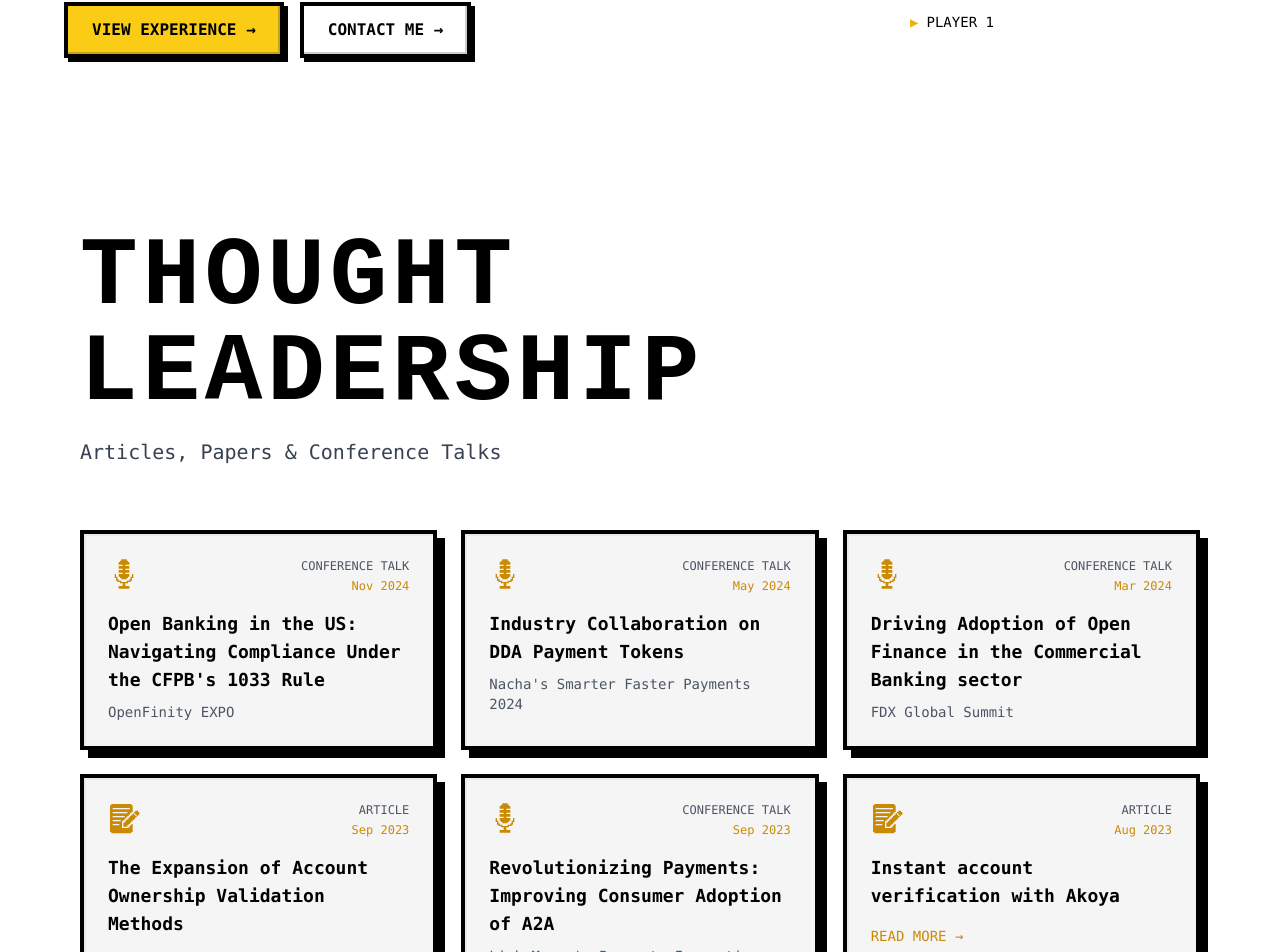
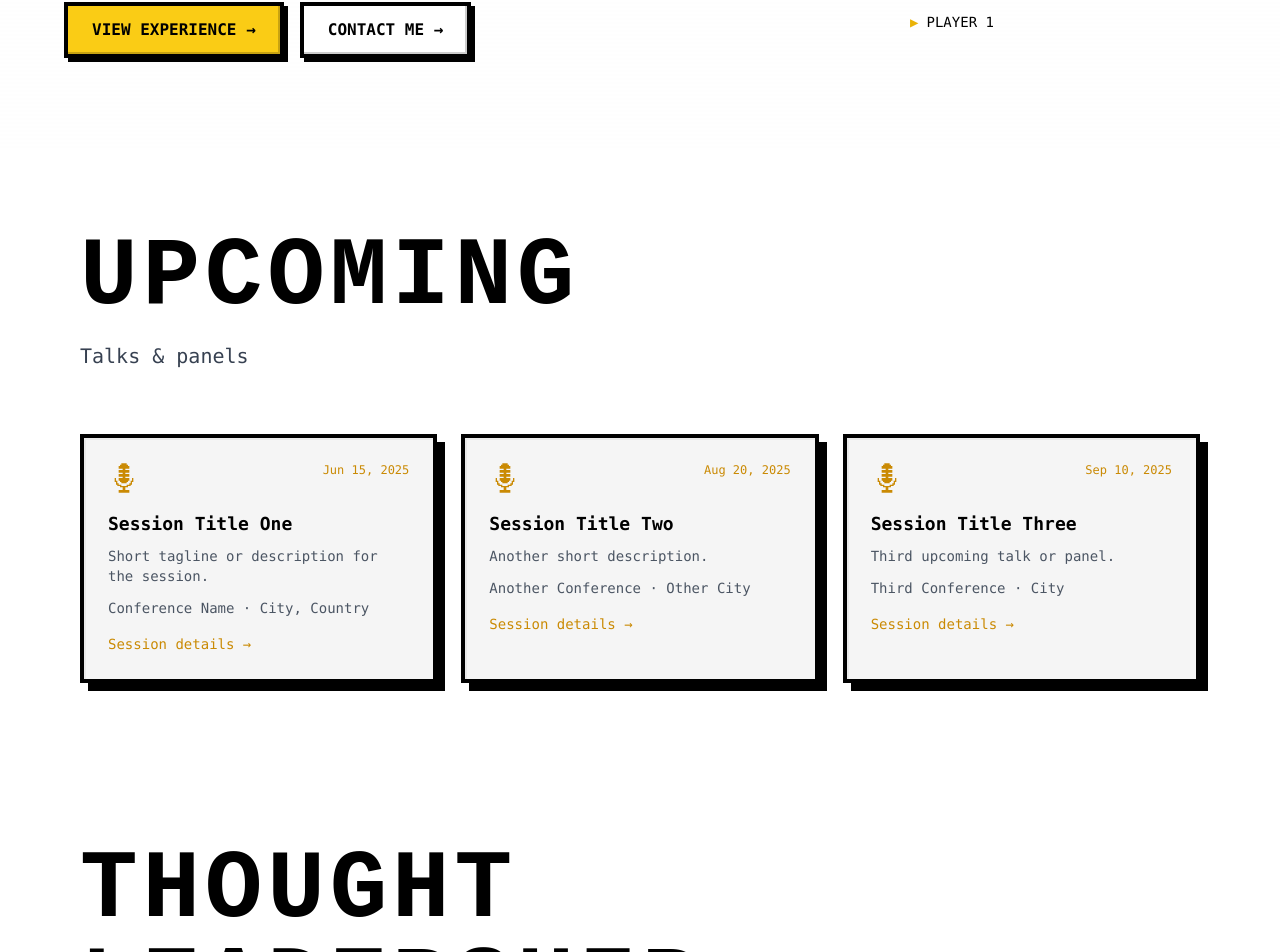
Before and after one commit to florian-wahl/wahlflorian.com, a Next.js app: page / in a window 1280 px wide. Shown: the part 774-1726 px from the top of the page. Built offline with nearby package versions, Linux system fonts and the light colour scheme; no server answers.

Commit message:
Adding a new upcoming featured section to highlight future thought leadership engagements.

```diff
--- /dev/null
+++ b/components/UpcomingEngagements.tsx
@@ -0,0 +1,98 @@
+import React, { useMemo } from "react";
+import userData from "../constants/data";
+import { event } from "../utils/analytics";
+import { PodcastIcon } from "./PixelIcons";
+
+// Format date for display (e.g. "2025-06-15" -> "Jun 15, 2025", "2025-06" -> "Jun 2025")
+const formatUpcomingDate = (dateStr: string): string => {
+    const monthNames = ["Jan", "Feb", "Mar", "Apr", "May", "Jun", "Jul", "Aug", "Sep", "Oct", "Nov", "Dec"];
+    const parts = dateStr.split("-");
+    if (parts.length >= 2) {
+        const year = parts[0];
+        const month = parseInt(parts[1], 10) - 1;
+        if (month >= 0 && month < 12) {
+            if (parts.length >= 3) {
+                const day = parseInt(parts[2], 10);
+                if (!isNaN(day)) {
+                    return `${monthNames[month]} ${day}, ${year}`;
+                }
+            }
+            return `${monthNames[month]} ${year}`;
+        }
+    }
+    return dateStr;
+};
+
+const UpcomingEngagements: React.FC = () => {
+    const engagements = useMemo(() => {
+        const list = userData.upcomingEngagements ?? [];
+        return [...list].sort((a, b) => a.date.localeCompare(b.date));
+    }, []);
+
+    if (engagements.length === 0) {
+        return null;
+    }
+
+    return (
+        <section className="bg-white dark:bg-[#0a0a0a] py-20 transition-colors duration-300" aria-labelledby="upcoming-heading">
+            <div className="max-w-6xl mx-auto px-4">
+                <div className="mb-16">
+                    <h2 id="upcoming-heading" className="text-4xl md:text-6xl lg:text-8xl font-bold text-black dark:text-white mb-4 pixel-text">
+                        UPCOMING
+                    </h2>
+                    <p className="text-xl text-gray-700 dark:text-gray-300 font-mono">
+                        Talks & panels
+                    </p>
+                </div>
+
+                <div className="grid grid-cols-1 md:grid-cols-2 lg:grid-cols-3 gap-6">
+                    {engagements.map((item, idx) => (
+                        <div
+                            key={idx}
+                            className="pixel-card p-6 hover:border-yellow-500 dark:hover:border-yellow-400 transition-all duration-200"
+                        >
+                            <div className="flex items-start justify-between mb-4">
+                                <div className="text-yellow-600 dark:text-yellow-400">
+                                    <PodcastIcon className="w-8 h-8" size={32} />
+                                </div>
+                                <span className="text-xs font-mono text-yellow-600 dark:text-yellow-400">
+                                    {formatUpcomingDate(item.date)}
+                                </span>
+                            </div>
+                            <h3 className="text-black dark:text-white font-bold text-lg mb-2 font-mono">
+                                {item.title}
+                            </h3>
+                            {item.description && (
+                                <p className="text-gray-600 dark:text-gray-400 text-sm font-mono mb-3">
+                                    {item.description}
+                                </p>
+                            )}
+                            <p className="text-gray-600 dark:text-gray-400 text-sm font-mono">
+                                {item.location ? `${item.conference} · ${item.location}` : item.conference}
+                            </p>
+                            {item.link && (
+                                <a
+                                    href={item.link}
+                                    target="_blank"
+                                    rel="noopener noreferrer"
+                                    className="mt-4 inline-block text-yellow-600 dark:text-yellow-400 text-sm font-mono hover:underline"
+                                    aria-label={`Session details for ${item.title}`}
+                                    onClick={() =>
+                                        event("upcoming_engagement_click", {
+                                            title: item.title,
+                                            link: item.link ?? "",
+                                        })
+                                    }
+                                >
+                                    Session details →
+                                </a>
+                            )}
+                        </div>
+                    ))}
+                </div>
+            </div>
+        </section>
+    );
+};
+
+export default UpcomingEngagements;
--- a/constants/data.ts
+++ b/constants/data.ts
@@ -34,6 +34,15 @@ interface SocialLinks {
     github: string;
 }
 
+interface UpcomingEngagement {
+    title: string;
+    description?: string;
+    date: string; // ISO date for sorting/display (e.g. "YYYY-MM-DD" or "YYYY-MM")
+    conference: string;
+    location?: string;
+    link?: string;
+}
+
 interface UserData {
     githubUsername: string;
     name: string;
@@ -50,6 +59,7 @@ interface UserData {
     resumeUrl: string;
     socialLinks: SocialLinks;
     rainbowContent: string[];
+    upcomingEngagements: UpcomingEngagement[];
 }
 
 const userData: UserData = {
@@ -179,6 +189,32 @@ const userData: UserData = {
             date: "2023-04",
         },
     ],
+    upcomingEngagements: [
+        {
+            title: "Session Title One",
+            description: "Short tagline or description for the session.",
+            date: "2025-06-15",
+            conference: "Conference Name",
+            location: "City, Country",
+            link: "https://example.com/session-one",
+        },
+        {
+            title: "Session Title Two",
+            description: "Another short description.",
+            date: "2025-08-20",
+            conference: "Another Conference",
+            location: "Other City",
+            link: "https://example.com/session-two",
+        },
+        {
+            title: "Session Title Three",
+            description: "Third upcoming talk or panel.",
+            date: "2025-09-10",
+            conference: "Third Conference",
+            location: "City",
+            link: "https://example.com/session-three",
+        },
+    ],
     about: {
         title:
             "Engineer by trade and fintech geek by passion, Florian Wahl currently leads the Product Strategy team at Akoya",
--- a/pages/index.tsx
+++ b/pages/index.tsx
@@ -1,5 +1,6 @@
 import ContainerBlock from "../components/ContainerBlock";
 import Hero from "../components/Hero";
+import UpcomingEngagements from "../components/UpcomingEngagements";
 import ThoughtLeadership from "../components/ThoughtLeadership";
 import Experience from "../components/Experience";
 import type { NextPage } from 'next';
@@ -13,6 +14,7 @@ const Home: NextPage = () => {
             }}
         >
             <Hero />
+            <UpcomingEngagements />
             <ThoughtLeadership limit={9} />
             <Experience />
         </ContainerBlock>
```
